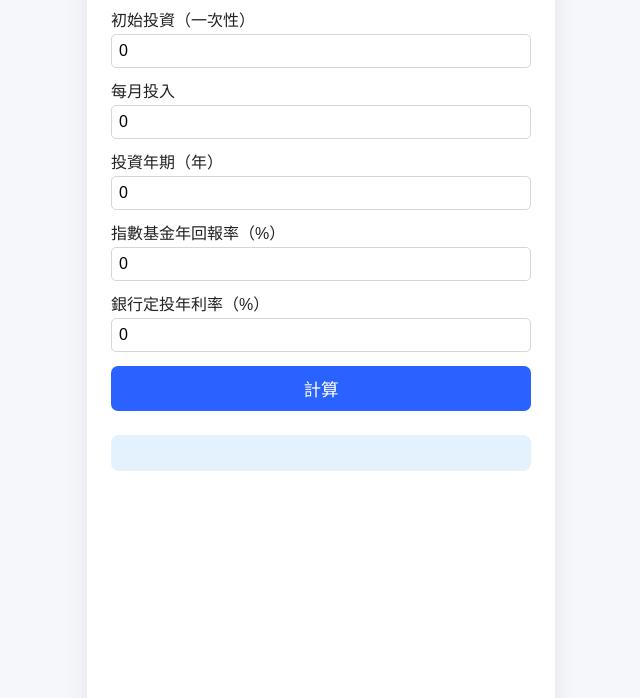
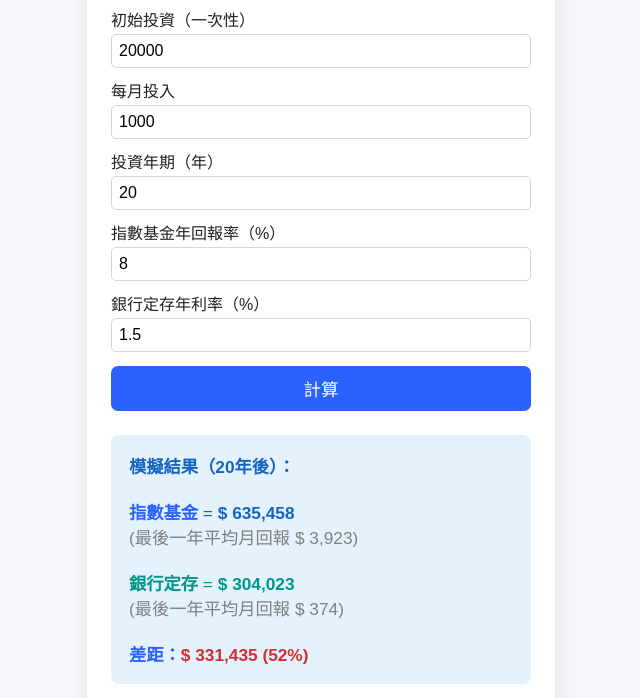
Before and after one commit to Rnn-C/Rnn-C.github.io, a plain HTML site: page IndexFundCalculator.html in a window 1280 px wide. Shown: the part 102-800 px from the top of the page, without its empty margins (319-959 px from the left). Drawn offline with Linux system fonts and the light colour scheme.

Commit message:
Update IndexFundCalculator.html

```diff
--- a/IndexFundCalculator.html
+++ b/IndexFundCalculator.html
@@ -103,7 +103,7 @@
       <input type="number" id="years" value="20" min="1" max="60">
       <label for="fundRate">指數基金年回報率（%）</label>
       <input type="number" id="fundRate" value="8" min="1" max="15" step="0.1">
-        <label for="bankRate">銀行定投年利率（%）</label>
+      <label for="bankRate">銀行定存年利率（%）</label>
       <input type="number" id="bankRate" value="1.5" min="0" max="10" step="0.1">
       <button onclick="calculate()">計算</button>
     </div>
@@ -114,7 +114,7 @@
     <h2>提示</h2>
     <ul style="font-size:0.97rem;line-height:1.7;">
       <li>指數基金在扣除通脹後，年回報率通常為8-10%</li>
-        <li>銀行定投的年回報率通常為0.5-2%</li>
+      <li>銀行定存的年回報率通常為0.5-2%</li>
       <li>日後如果加薪增加每月投入，回報增長會更快</li>
     </ul>
   </div>
@@ -123,72 +123,44 @@
       return x.toLocaleString('zh-Hant', {maximumFractionDigits: 0});
     }
     function calculate() {
-  /*       let start = parseFloat(document.getElementById('start').value) || 0;
+      let start = parseFloat(document.getElementById('start').value) || 0;
       let perMonth = parseFloat(document.getElementById('perMonth').value) || 0;
       let years = parseInt(document.getElementById('years').value) || 1;
       let fundRate = parseFloat(document.getElementById('fundRate').value) / 100;
-        let bankRate = parseFloat(document.getElementById('bankRate').value) / 100; */
+      let bankRate = parseFloat(document.getElementById('bankRate').value) / 100;
 
-        const start = document.getElementById("start");
-        const perMonth = document.getElementById("perMonth");
-        const years = document.getElementById("years");
-        const fundRate = document.getElementById("fundRate");
-        const bankRate = document.getElementById("bankRate");
-
-        start.value = parseFloat(localStorage.getItem("startvalue")) || 0;
-        perMonth.value = parseFloat(localStorage.getItem("perMonthvalue")) || 0;
-        years.value = parseFloat(localStorage.getItem("yearsvalue")) || 0;
-        fundRate.value = parseFloat(localStorage.getItem("fundRatevalue")) || 0;
-        bankRate.value = parseFloat(localStorage.getItem("bankRatevalue")) || 0;
-
-        start.addEventListener("input", function() {
-          localStorage.setItem("startvalue", start.value);
-        })
-        perMonth.addEventListener("input", function() {
-          localStorage.setItem("perMonthvalue", perMonth.value);
-        })
-        years.addEventListener("input", function() {
-          localStorage.setItem("yearsvalue", years.value);
-        })
-        fundRate.addEventListener("input", function() {
-          localStorage.setItem("fundRatevalue", fundRate.value);
-        })
-        bankRate.addEventListener("input", function() {
-          localStorage.setItem("bankRatevalue", bankRate.value);
-        })
-
-        let months = yearsvalue * 12;
+      let months = years * 12;
       let fundWealth = [];
       let bankWealth = [];
-        let fund = startvalue, bank = startvalue;
+      let fund = start, bank = start;
 
       for (let i = 0; i <= months; i++) {
         fundWealth.push(fund);
         bankWealth.push(bank);
         if (i % 12 === 0 && i !== 0) { // 年結算
-            fund = fund * (1 + fundRatevalue);
-            bank = bank * (1 + bankRatevalue);
+          fund = fund * (1 + fundRate);
+          bank = bank * (1 + bankRate);
         }
-          fund += perMonthvalue;
-          bank += perMonthvalue;
+        fund += perMonth;
+        bank += perMonth;
       }
 
       let totalFund = fundWealth[months];
       let totalBank = bankWealth[months];
 
-        let resultStr = `<b>模擬結果（${yearsvalue}年後）：</b><br><br>
+      let resultStr = `<b>模擬結果（${years}年後）：</b><br><br>
         <b style="color:#2962ff;">指數基金</b> = <b>$ ${numberWithCommas(Math.round(totalFund))}</b><br>
-          <a style="color:grey;">(最後一年平均月回報 $ ${numberWithCommas(Math.round((totalFund-totalFund/(1+fundRatevalue))/12))})</b><br><br>
-          <b style="color:#009688;">銀行定投</b><a style="color:#009688;"> = </a><b style="color:#009688;">$ ${numberWithCommas(Math.round(totalBank))}</b><br>
-          <a style="color:grey;">(最後一年平均月回報 $ ${numberWithCommas(Math.round((totalBank-totalBank/(1+bankRatevalue))/12))})</b><br>
+		<a style="color:grey;">(最後一年平均月回報 $ ${numberWithCommas(Math.round((totalFund-totalFund/(1+fundRate))/12))})</b><br><br>
+        <b style="color:#009688;">銀行定存</b><a style="color:#009688;"> = </a><b style="color:#009688;">$ ${numberWithCommas(Math.round(totalBank))}</b><br>
+		<a style="color:grey;">(最後一年平均月回報 $ ${numberWithCommas(Math.round((totalBank-totalBank/(1+bankRate))/12))})</b><br>
         <br><b style="color:#2962ff;">差距：</b><b style="color:#d32f2f;">$ ${numberWithCommas(Math.round(totalFund-totalBank))} (${Math.round((totalFund-totalBank)/totalFund*100)}%)</b>`;
 
       document.getElementById('result').innerHTML = resultStr;
 
-        drawChart(fundWealth, bankWealth, yearsvalue);
+      drawChart(fundWealth, bankWealth, years);
     }
 
-      function drawChart(fundData, bankData, yearsvalue) {
+    function drawChart(fundData, bankData, years) {
       let canvas = document.getElementById('wealthChart');
       let ctx = canvas.getContext('2d');
       ctx.clearRect(0, 0, canvas.width, canvas.height);
@@ -222,8 +194,8 @@
 
       // X軸標籤
       ctx.font = "11px Arial";
-        for(let i=0; i<=yearsvalue; i+=Math.max(1,Math.floor(yearsvalue/5))){
-          let x = 60 + (250)*i/yearsvalue;
+      for(let i=0; i<=years; i+=Math.max(1,Math.floor(years/5))){
+        let x = 60 + (250)*i/years;
         ctx.fillText(`${i}年`, x-8, 196);
       }
 
@@ -252,7 +224,7 @@
       ctx.fillStyle="#009688";
       ctx.fillRect(325,59,12,12);
       ctx.fillStyle="#222";
-        ctx.fillText("銀行定投", 342, 69);
+      ctx.fillText("銀行定存", 342, 69);
     }
 
     // 初始化
```
Lines whose indentation alone changed are shown as unchanged.
